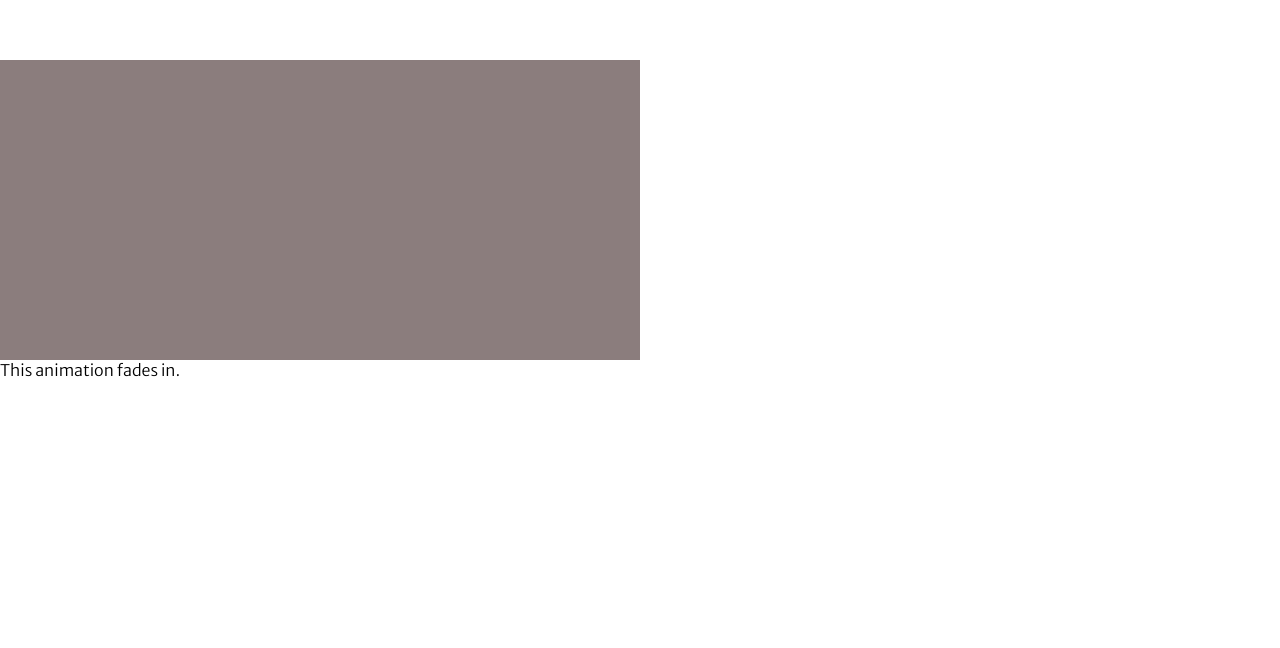
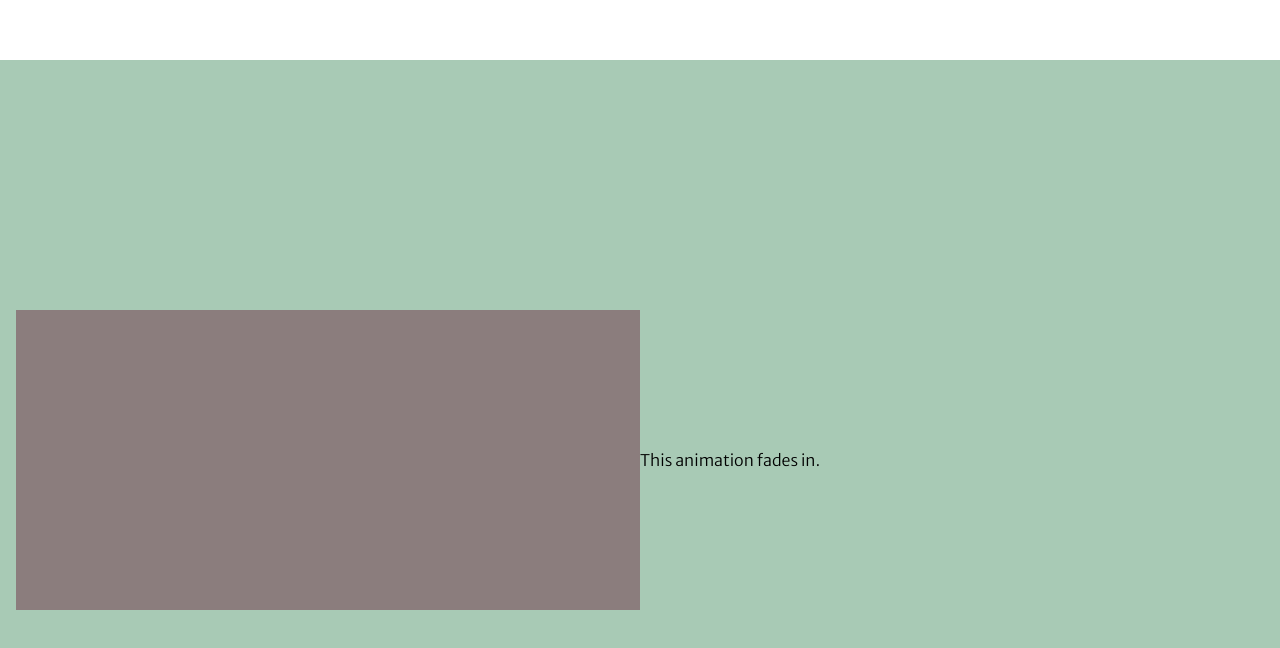
Before and after one commit to Jonathan-D-N/animateScroll, a plain HTML site: page index.html in a window 1280 px wide. Shown: the part 740-1388 px from the top of the page. Before the commit the page ends 1120 px from the top, so only its background shows below. Drawn offline with Linux system fonts and the light colour scheme.

Commit message:
body styling

```diff
--- a/style.css
+++ b/style.css
@@ -25,6 +25,19 @@ header h2 {
     font-weight: 350;
 }
 
+.scroll-container {
+    height: 100vh;
+    min-height: 450px;
+    padding: 2rem 1rem;
+    display: flex;
+    align-items: center;
+    box-sizing: border-box;
+}
+
+.scroll-container:nth-of-type(1) {
+    background-color: #a8cab5;
+}
+
 .js-scroll {
     width: 50%;
     height: 300px;
```
